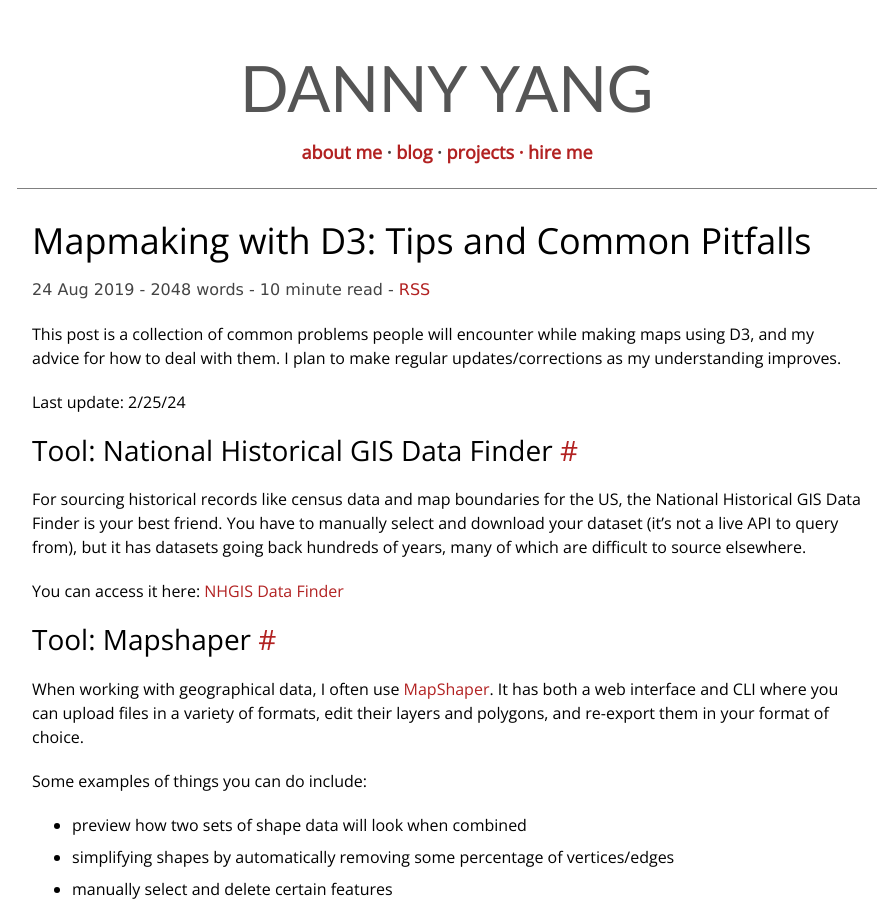
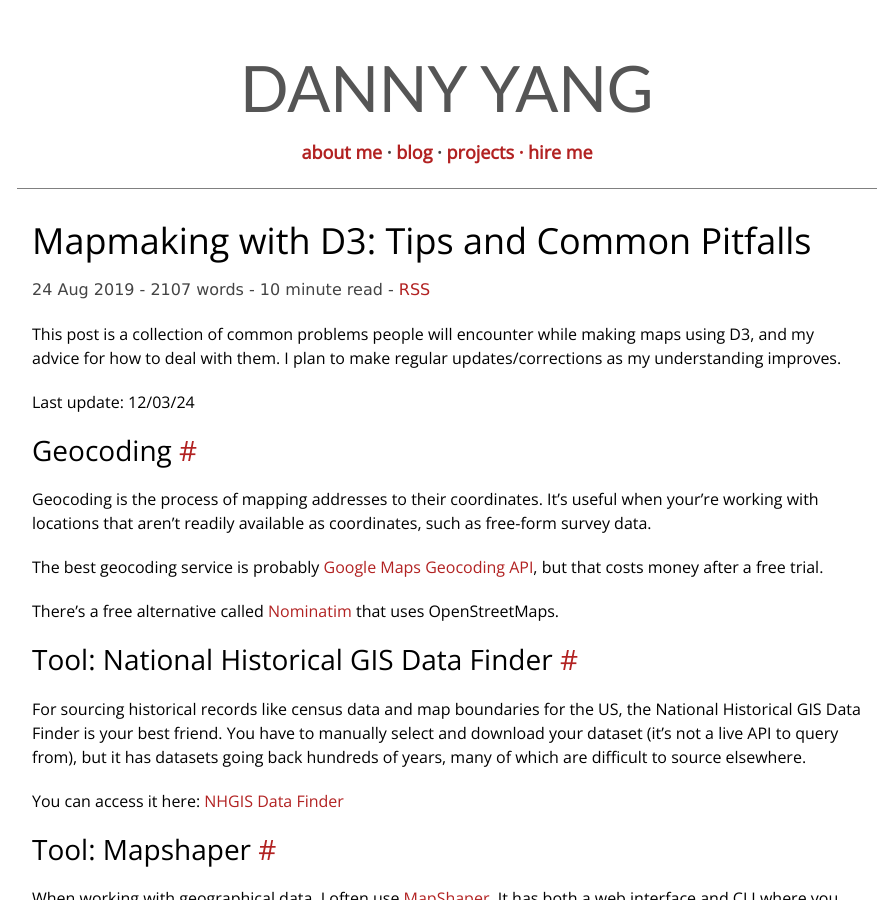
Before and after one commit to yangdanny97/yangdanny97.github.io, a Jekyll site: the page built from _posts/2019-08-24-D3-Mapmaking-Tips.md, in a window 1280 px wide and 900 px high. Shown: the whole window, without its empty margins (193-1084 px from the left). Built offline with Jekyll 4.4.1, drawn with Linux system fonts in a browser that asks for light colours; comment, search, counter and statistics services are not loaded.

Commit message:
update tips

```diff
--- a/_posts/2019-08-24-D3-Mapmaking-Tips.md
+++ b/_posts/2019-08-24-D3-Mapmaking-Tips.md
@@ -9,9 +9,17 @@ tag: "Technical"
 
 This post is a collection of common problems people will encounter while making maps using D3, and my advice for how to deal with them. I plan to make regular updates/corrections as my understanding improves.
 
-Last update: 2/25/24
+Last update: 12/03/24
 
 <!-- more -->
+
+## Geocoding
+
+Geocoding is the process of mapping addresses to their coordinates. It's useful when your're working with locations that aren't readily available as coordinates, such as free-form survey data.
+
+The best geocoding service is probably [Google Maps Geocoding API](https://developers.google.com/maps/documentation/geocoding/start), but that costs money after a free trial.
+
+There's a free alternative called [Nominatim](https://melaniewalsh.github.io/Intro-Cultural-Analytics/07-Mapping/01-Mapping.html#import-nominatim) that uses OpenStreetMaps.
 
 ## Tool: National Historical GIS Data Finder
 
```
